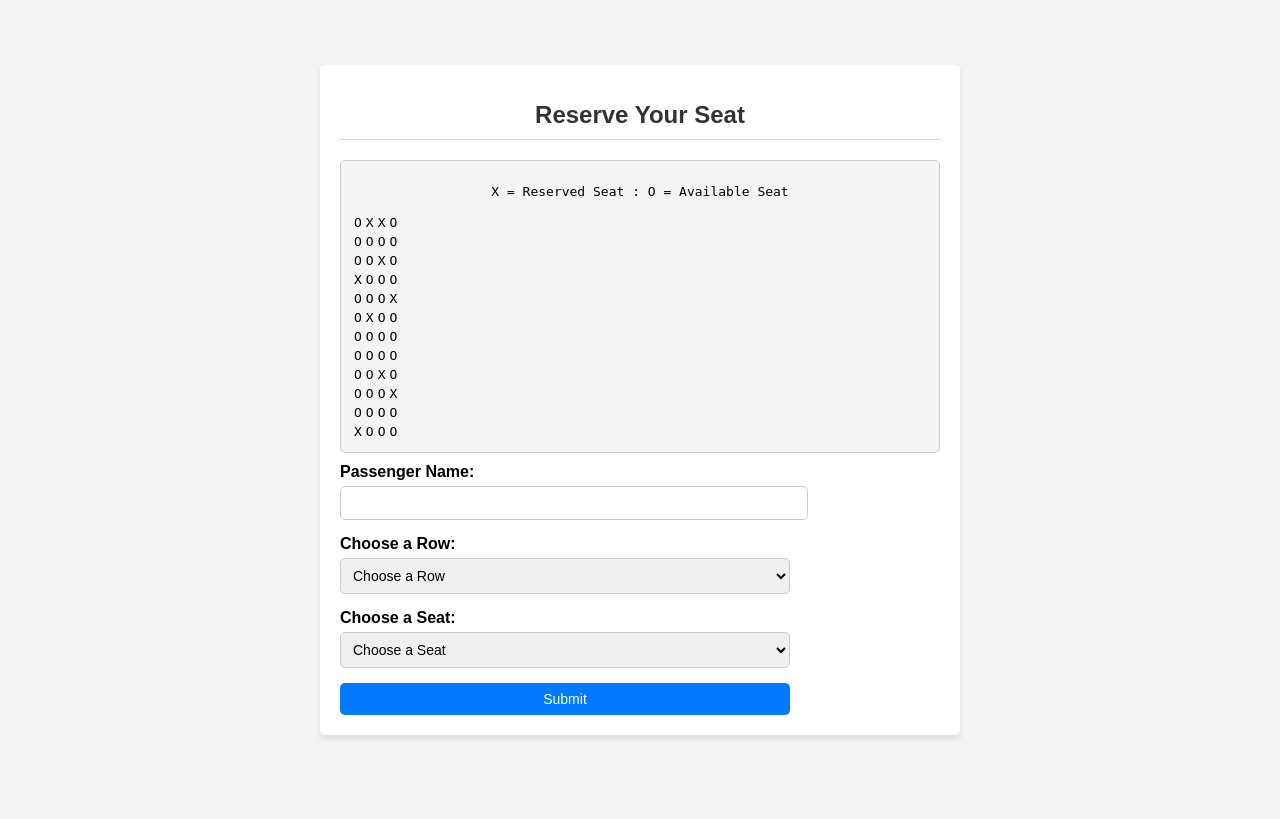
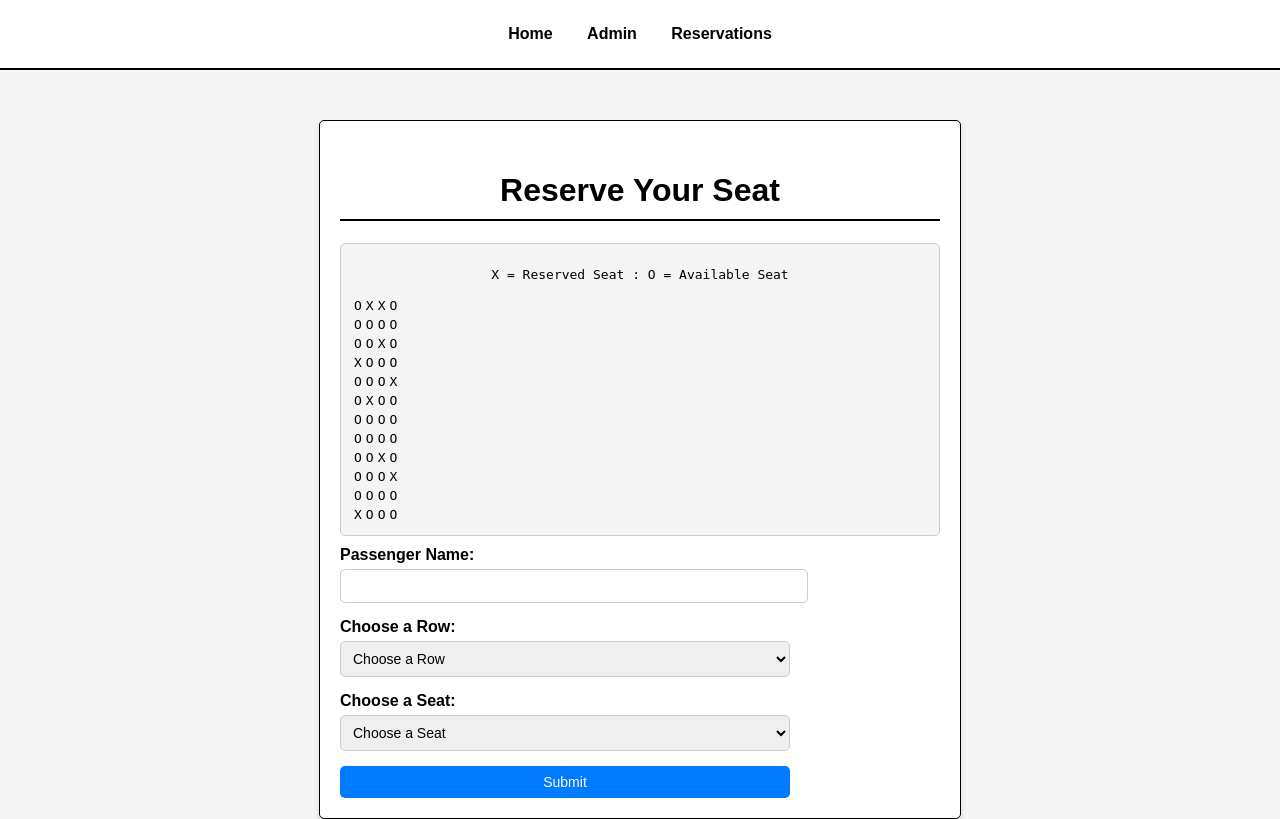
Before and after one commit to riannaellis/4320FinalProject, a Flask app: page /reserve in a window 1280 px wide. Before the commit the page ends 739 px from the top, so only its background shows below. Run offline with Flask 3, Linux system fonts and the light colour scheme; data comes from the database, SQL or seed files in the repository.

Commit message:
Fixed reserve_seat.html formatting

```diff
--- a/static/reservestyle.css
+++ b/static/reservestyle.css
@@ -2,9 +2,6 @@
 body {
     font-family: Arial, sans-serif;
     background-color: #f4f4f4;
-    display: flex;
-    justify-content: center;
-    align-items: center;
     height: 100vh;
     margin: 0;
 }
@@ -14,16 +11,17 @@ body {
     background-color: #ffffff;
     padding: 20px;
     box-shadow: 0px 4px 6px rgba(0, 0, 0, 0.1);
+    border: 1px solid black;
     border-radius: 5px;
+    margin: 120px auto;
+    margin-top: 50px;
 }
 
 h1 {
+    background-color: #fff;
+    padding: 10px 0;
+    border-bottom: 2px solid black;
     text-align: center;
-    font-size: 24px;
-    margin-bottom: 20px;
-    color: #333;
-    border-bottom: 1px solid #dcdcdc;
-    padding-bottom: 10px;
 }
 
 .seating-chart {
@@ -72,3 +70,28 @@ button:hover {
     color: #970020;
     background-color: #ffd5de;
 }
+
+nav {
+    width: 100%;
+    background-color: #fff;
+    border-bottom: 2px solid black;
+    padding: 25px 0;
+}
+
+nav ul {
+    list-style: none;
+    padding: 0;
+    margin: 0;
+    text-align: center;
+}
+
+nav ul li {
+    display: inline;
+    margin: 0 15px;
+}
+
+nav ul li a {
+    text-decoration: none;
+    font-weight: bold;
+    color: black;
+}
--- a/static/styles.css
+++ b/static/styles.css
@@ -37,7 +37,11 @@ main {
     border-radius: 5px;
     box-shadow: 0 0 10px rgba(0, 0, 0, 0.1);
 }
+
 h1 {
+    background-color: #fff;
+    padding: 10px 0;
+    border-bottom: 2px solid black;
     text-align: center;
 }
 
--- a/templates/reserve_seat.html
+++ b/templates/reserve_seat.html
@@ -7,6 +7,15 @@
     <link rel="stylesheet" href="/static/reservestyle.css">
 </head>
 <body>
+    <header>
+        <nav>
+            <ul>
+                <li><a href="/">Home</a></li>
+                <li><a href="/admin-login">Admin</a></li>
+                <li><a href="/reserve">Reservations</a></li>
+            </ul>
+        </nav>
+    </header>
     <div class="container">
         <div class="content">
 
```
